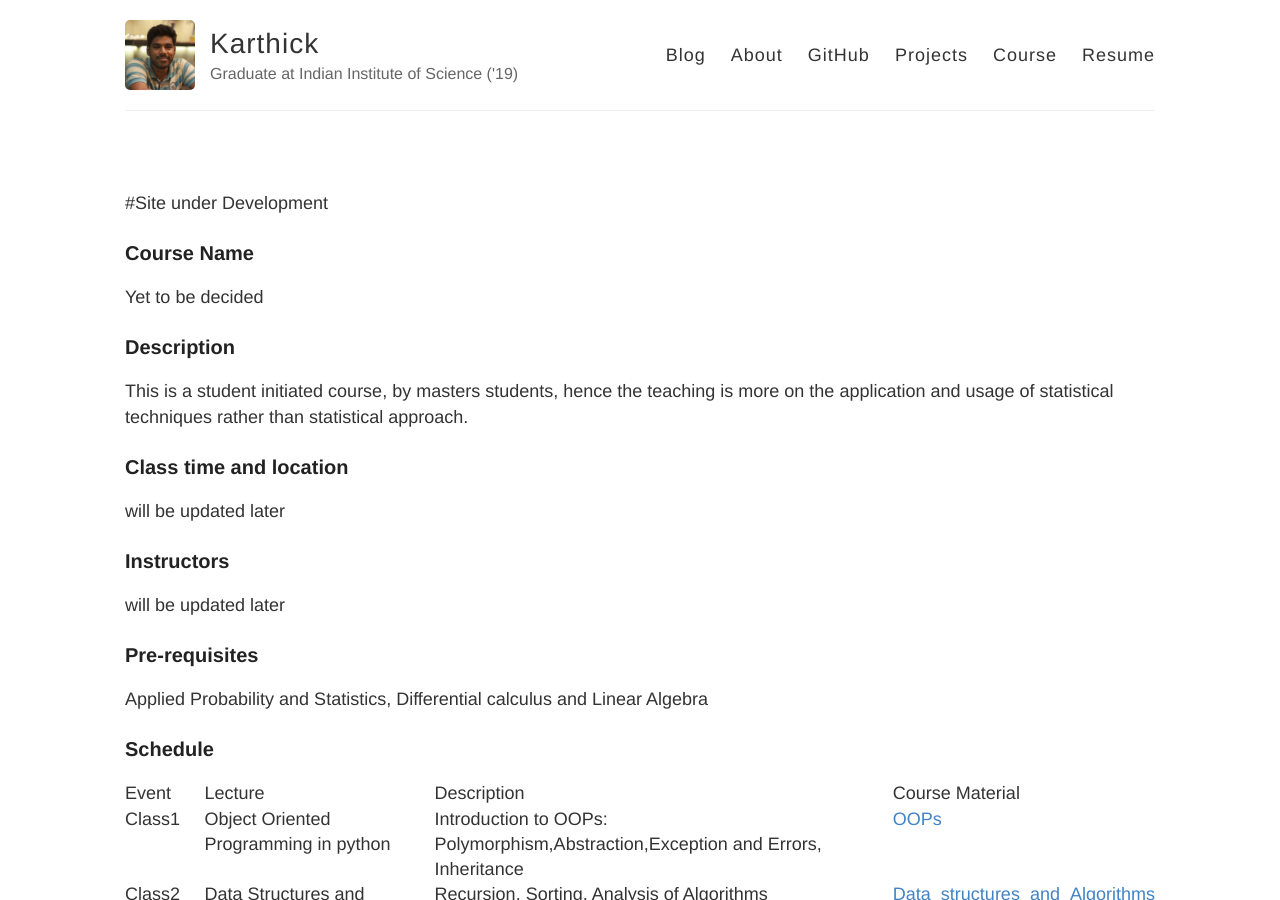
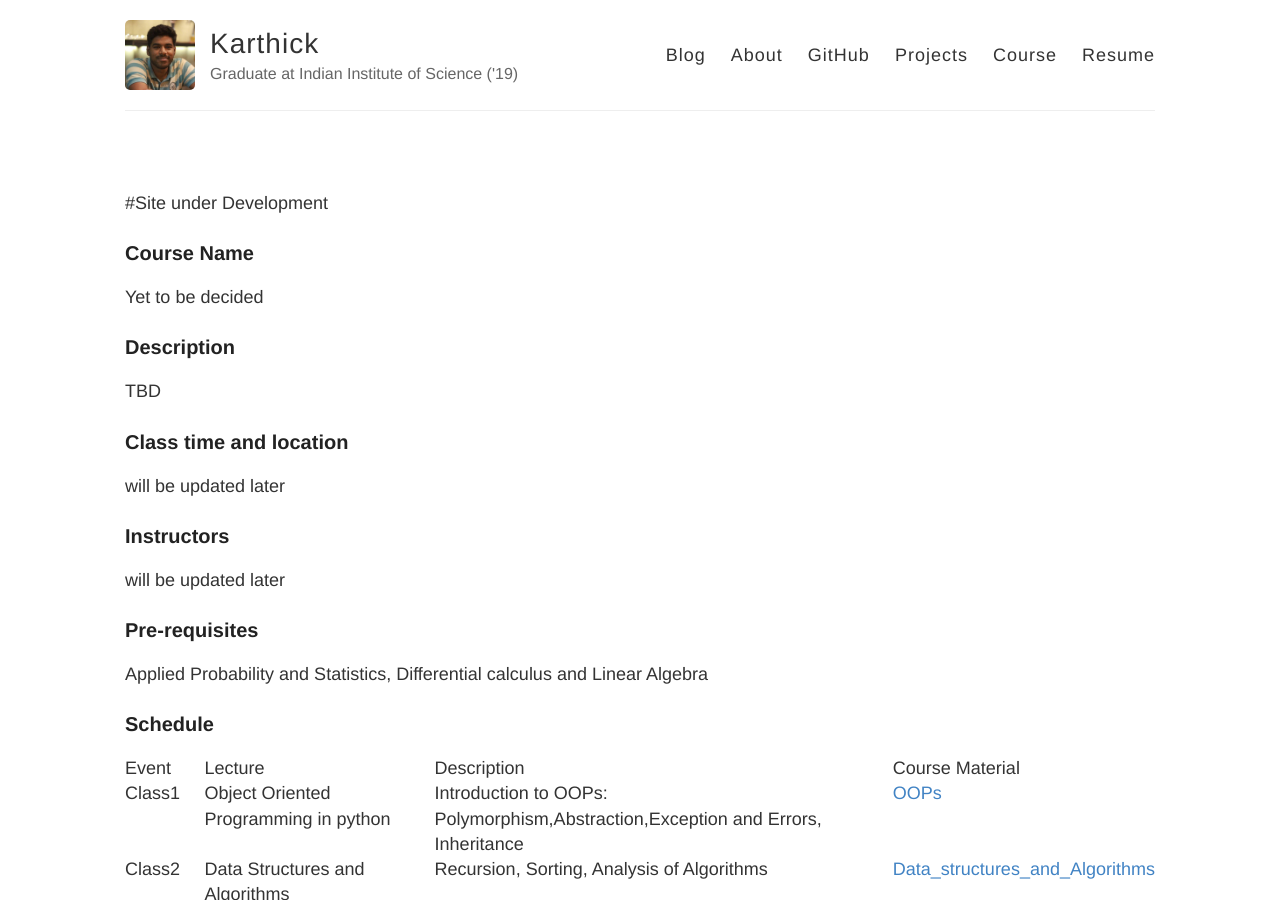
Before and after one commit to SR1608/karthickrajas.github.io, a Jekyll site: the page built from Course.md, in a window 1280 px wide and 900 px high. Built offline with Jekyll 4.4.1, drawn with Linux system fonts in a browser that asks for light colours.

Commit message:
updating course page

```diff
--- a/Course.md
+++ b/Course.md
@@ -11,7 +11,7 @@ Yet to be decided
 
 ### Description
 
-This is a student initiated course, by masters students, hence the teaching is more on the application and usage of statistical techniques rather than statistical approach.
+TBD
 
 ### Class time and location
 
```
